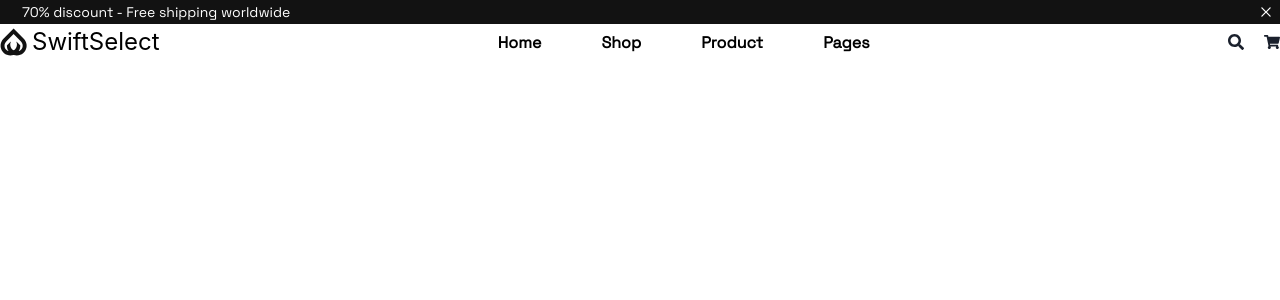
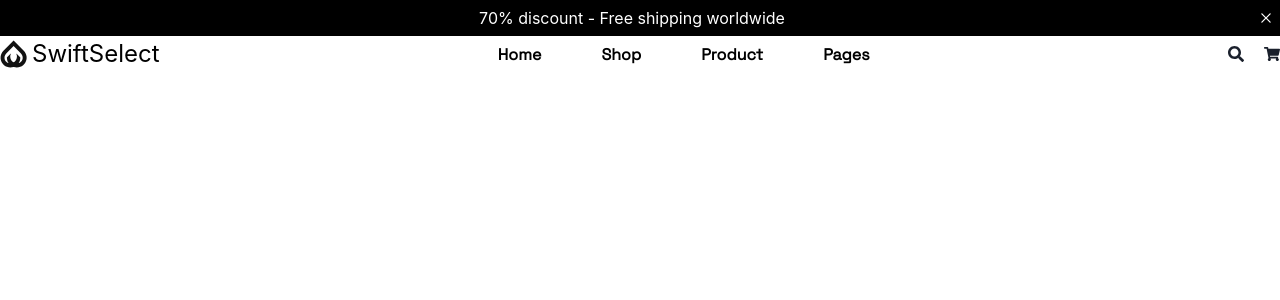
Before and after one commit to TayyabaK/swiftselect, a React (Create React App) app: page / in a window 1280 px wide. Shown: the top 300 px of the page. Built offline with nearby package versions, Linux system fonts and the light colour scheme.

Commit message:
Initial commit

```diff
--- a/src/components/NotificationBar/NotificationBar.jsx
+++ b/src/components/NotificationBar/NotificationBar.jsx
@@ -1,16 +1,16 @@
-import { Box, Flex } from "@chakra-ui/react";
+import { Flex } from "@chakra-ui/react";
 import "./style.css";
 import {RxCross2} from "react-icons/rx";
 
 const NotificationBar = () => {
 
     return (
-        <Box className="notification-bar" padding={'6px'}>
+        <Flex className="notification-bar" justifyContent="space-between" alignItems="center" padding={'6px'}>
 
-            <p className="notification-text">70% discount - Free shipping worldwide</p>
+            <p className="notification-text" style={{textAlign: 'center'}}>70% discount - Free shipping worldwide</p>
 
-            <RxCross2 color="#fff" fontWeight={900}/>
-        </Box>
+           <RxCross2 fontWeight={900} color="white"/>
+        </Flex>
     );
 }
 
--- a/src/components/NotificationBar/style.css
+++ b/src/components/NotificationBar/style.css
@@ -4,33 +4,13 @@
     src: url("../../css/fonts/SpaceGrotesk/SpaceGrotesk-Regular.ttf");
  }
 
-.notification-bar {
+ .notification-bar {
+    background-color: black;
     display: flex;
-    height: 24px;
-    justify-content: space-between;
-    align-items: center;
-    background: var(--black-900, #121212);
-
 }
 
-.close-icon {
-    width: 24px;
-    height: 24px;
-    cursor: pointer;
-
+.notification-text {
+    flex: 1;
+    text-align: center;
+    color: white;
 }
-
-
-
-.notification-text {
-    padding: 8px 16px 8px 16px;
-    color: var(--White, #FFF);
-    text-align: center;
-    font-feature-settings: 'clig' off, 'liga' off;
-
-    font-family: Space Grotesk;
-    font-size: 14px;
-    font-style: normal;
-    font-weight: 500;
-    line-height: 20px;
-}
```
Also changed, not shown: src/components/NavigationBar/NavigationBar.jsx (+9 -17 lines).
